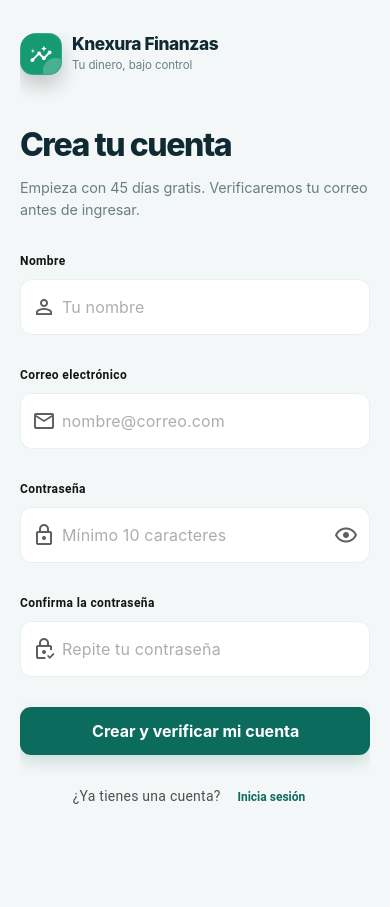
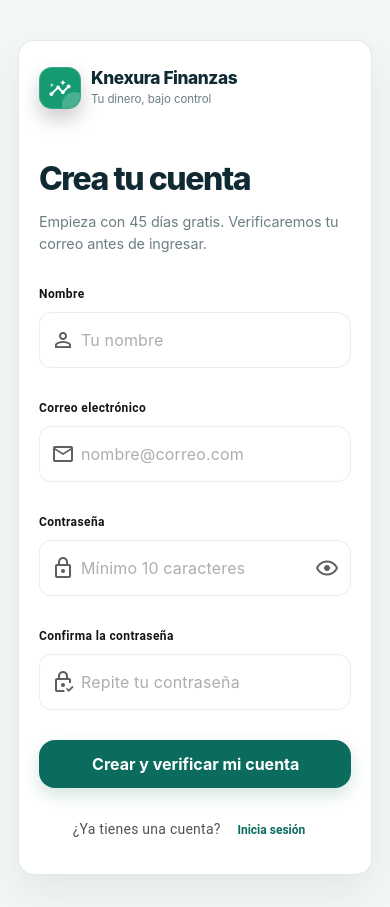
Before and after one commit to kleyderman10/moneymanager, a Vue app: page /register in a window 390 px wide. Before the commit the page ends 844 px from the top, so only its background shows below. Built offline with nearby package versions, Linux system fonts and the light colour scheme; no server answers; what @capacitor/core would draw is missing.

Commit message:
ajustes de diseño

```diff
--- a/src/styles/finance.css
+++ b/src/styles/finance.css
@@ -763,6 +763,10 @@
   box-shadow: none !important;
 }
 
+.auth-forgot-link {
+  color: var(--finance-muted) !important;
+}
+
 .auth-card__mobile-brand {
   display: none;
 }
@@ -796,6 +800,62 @@
 
   .topbar-profile .topbar-profile__name {
     display: none;
+  }
+
+  .auth-form-side {
+    align-items: flex-start;
+    padding: calc(56px + var(--safe-top)) 20px 40px !important;
+  }
+
+  .auth-mobile-hero {
+    flex-direction: column;
+    align-items: center;
+    width: 100%;
+    margin-bottom: 32px;
+    text-align: center;
+  }
+
+  .auth-mobile-hero__mark {
+    width: 68px;
+    height: 68px;
+    margin-bottom: 22px;
+    box-shadow: 0 12px 26px rgba(12, 38, 48, 0.22);
+  }
+
+  .auth-mobile-hero__title {
+    margin-bottom: 10px;
+    color: var(--finance-ink);
+    font-size: 1.7rem;
+    font-weight: 800;
+    letter-spacing: -0.03em;
+  }
+
+  .auth-mobile-hero__subtitle {
+    max-width: 300px;
+    color: var(--finance-muted);
+    font-size: 0.92rem;
+    line-height: 1.55;
+  }
+
+  .auth-card {
+    width: 100%;
+    padding: 26px 20px 30px;
+    border: 1px solid rgba(204, 220, 218, 0.6) !important;
+    border-radius: 26px !important;
+    background: #fff !important;
+    box-shadow: 0 18px 40px rgba(15, 46, 55, 0.08) !important;
+  }
+
+  .auth-card .v-field {
+    border-radius: 14px !important;
+  }
+
+  .auth-primary-btn {
+    border-radius: 16px !important;
+  }
+
+  .auth-forgot-link {
+    font-weight: 550 !important;
   }
 }
 
@@ -890,7 +950,7 @@
   }
 
   .auth-form-side {
-    padding: 28px 20px !important;
+    padding: calc(40px + var(--safe-top)) 18px 32px !important;
   }
 
   .auth-card__mobile-brand {
--- a/src/views/LoginView.vue
+++ b/src/views/LoginView.vue
@@ -23,17 +23,13 @@
       </v-col>
 
       <v-col cols="12" md="5" class="auth-form-side">
+        <div class="auth-mobile-hero d-flex d-md-none">
+          <img src="/icon.svg" alt="Knexura Finanzas" class="auth-mobile-hero__mark" />
+          <h1 class="auth-mobile-hero__title">Knexura Finanzas</h1>
+          <p class="auth-mobile-hero__subtitle">Controla tus ingresos, gastos, presupuestos y metas en un solo lugar.</p>
+        </div>
+
         <v-card class="auth-card">
-          <div class="auth-card__mobile-brand">
-            <div class="finance-brand__mark" aria-hidden="true">
-              <v-icon size="23">mdi-chart-timeline-variant-shimmer</v-icon>
-            </div>
-            <div>
-              <div class="finance-brand__name">Knexura Finanzas</div>
-              <div class="finance-brand__tagline">Tu dinero, bajo control</div>
-            </div>
-          </div>
-
           <template v-if="step === 'credentials'">
             <h2>Bienvenido de nuevo</h2>
             <p class="auth-card__intro">Ingresa para continuar cuidando tus finanzas.</p>
@@ -71,7 +67,7 @@
 
             <div class="d-flex align-center justify-space-between mb-2">
               <label class="text-caption font-weight-bold">Contraseña</label>
-              <v-btn variant="text" color="primary" size="x-small" to="/forgot-password">¿La olvidaste?</v-btn>
+              <v-btn variant="text" color="primary" size="x-small" class="auth-forgot-link" to="/forgot-password">¿La olvidaste?</v-btn>
             </div>
             <v-text-field
               v-model="password"
@@ -87,7 +83,7 @@
             />
 
             <v-btn type="submit" color="primary" block size="large" class="auth-primary-btn mt-2" :loading="authStore.loading && !bioLoading">
-              Entrar a mi cuenta
+              Iniciar sesión
             </v-btn>
           </v-form>
 
@@ -133,8 +129,8 @@
             </v-btn>
 
             <p class="text-center text-body-2 text-medium-emphasis mt-7 mb-0">
-              ¿Aún no tienes cuenta?
-              <v-btn variant="text" color="primary" size="small" to="/register">Créala gratis</v-btn>
+              ¿No tienes cuenta?
+              <v-btn variant="text" color="primary" size="small" to="/register">Regístrate</v-btn>
             </p>
           </template>
         </v-card>
```
